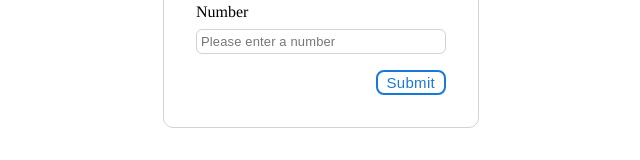
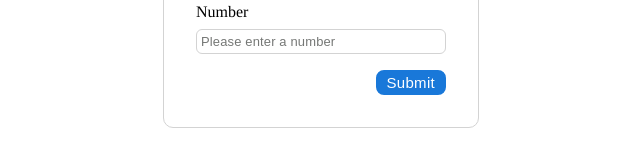
Before and after one commit to PaulReaver/Junior-Web-Developer-Exercise, a website: page index.html in a window 1280 px wide. In both pictures the pointer is over the input "Submit". Shown: the part 379-539 px from the top of the page, without its empty margins (319-959 px from the left). Drawn offline with Linux system fonts and the light colour scheme.

Commit message:
Added button hover effect

```diff
--- a/style.css
+++ b/style.css
@@ -87,3 +87,8 @@ input[type='submit'] {
     letter-spacing: 0.02em;
     line-height: 1.3;
 }
+
+input[type='submit']:hover {
+    background-color: var(--blue);
+    color: white;
+}
```
